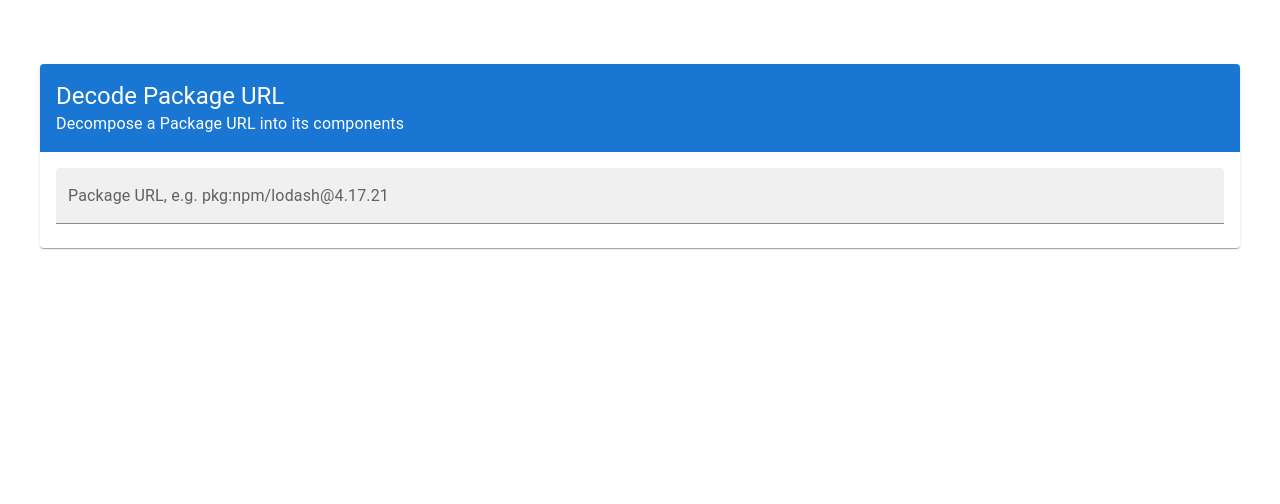
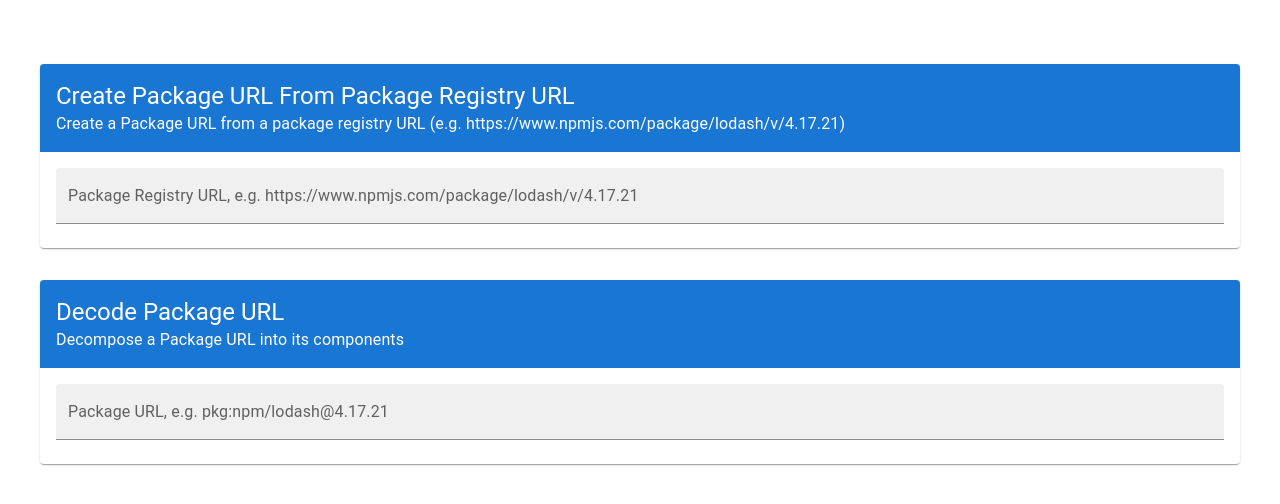
Before and after one commit to pmalmsten/purlify, a React (Create React App) app: page / in a window 1280 px wide. Shown: the top 504 px of the page. Built offline with nearby package versions, Linux system fonts and the light colour scheme.

Commit message:
Sketch out registry URL to PURL generator

```diff
--- a/src/App.tsx
+++ b/src/App.tsx
@@ -1,4 +1,4 @@
-import {useState} from 'react';
+import React, {useState} from 'react';
 import './App.css';
 import {
     Box,
@@ -11,6 +11,70 @@ import {
 } from "@mui/material";
 import {PackageURL} from "packageurl-js"
 import Stack from "@mui/material/Stack/Stack";
+
+function GenerateFromRegistryURLCard() {
+    const [registryURL, setRegistryURL] = useState("")
+
+    let purl: PackageURL | undefined = undefined
+    if (registryURL.length > 0) {
+        // Parse npmjs.org URL to extract package name and version
+        if (registryURL.startsWith("https://www.npmjs.com/package/")) {
+            let pathComponents = registryURL
+                .replace("https://www.npmjs.com/package/", "")
+                .split("/")
+
+            let namespace: string | undefined = undefined;
+            let name;
+            let version: string | undefined = undefined;
+
+            if (pathComponents.indexOf("v") === pathComponents.length - 2) {
+                version = pathComponents.pop()
+                pathComponents.pop()
+            }
+
+            if (pathComponents.length > 1) {
+                namespace = pathComponents[0]
+                name = pathComponents[1]
+            } else {
+                name = pathComponents[0]
+            }
+
+            try {
+                purl = new PackageURL("npm", namespace, name, version, undefined, undefined)
+            } catch (error) {}
+        }
+    }
+
+    return <Card sx={{marginBottom: 4}}>
+        <CardHeader
+            title="Create Package URL From Package Registry URL"
+            subheader="Create a Package URL from a package registry URL (e.g. https://www.npmjs.com/package/lodash/v/4.17.21)"
+            sx={{
+                backgroundColor: (theme) => theme.palette.primary.main,
+                color: (theme) => theme.palette.primary.contrastText
+            }}
+            subheaderTypographyProps={{
+                color: (theme) => theme.palette.primary.contrastText
+            }}
+        />
+        <CardContent>
+            <TextField variant="filled"
+                       label="Package Registry URL, e.g. https://www.npmjs.com/package/lodash/v/4.17.21"
+                       fullWidth
+                       error={registryURL.length > 0 && !purl}
+                       onChange={event => setRegistryURL(event.target.value)}
+                       value={registryURL}
+            />
+            {purl && <React.Fragment>
+                <Typography sx={{
+                    fontWeight: 'bold',
+                    display: 'inline'
+                }}>Package URL: </Typography>
+                {purl.toString()}
+            </React.Fragment>}
+        </CardContent>
+    </Card>
+}
 
 function DecodePackageURLCard() {
     const [urlToDecode, setUrlToDecode] = useState<string>("")
@@ -106,6 +170,7 @@ function App() {
         <>
             <CssBaseline/>
             <Container disableGutters maxWidth="lg" component="main" sx={{pt: 8, pb: 6}}>
+                <GenerateFromRegistryURLCard/>
                 <DecodePackageURLCard/>
             </Container>
         </>
```
